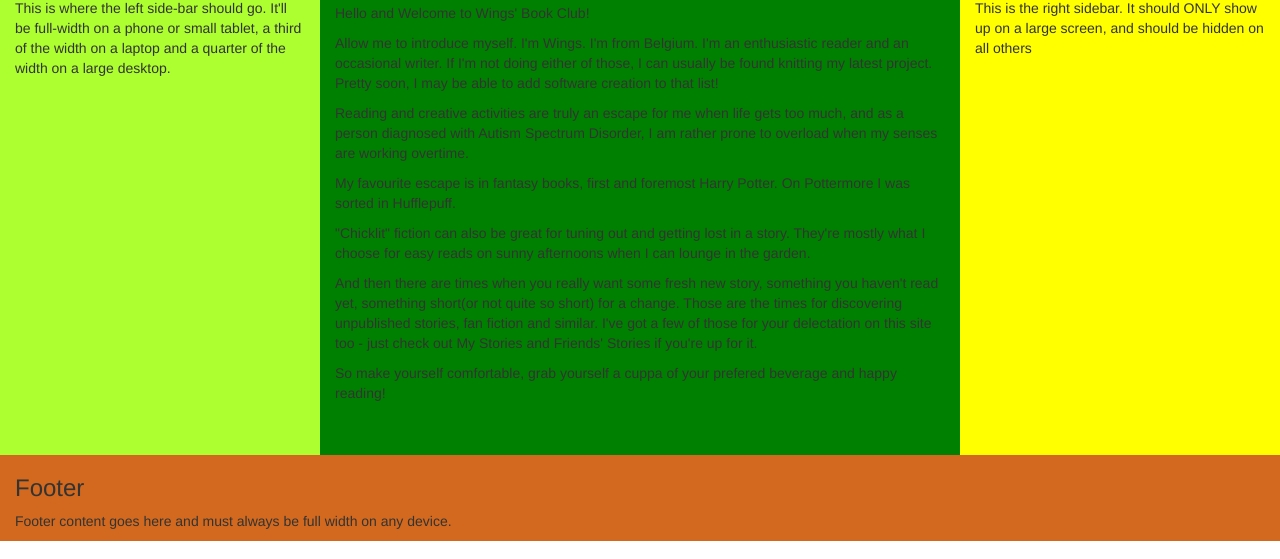
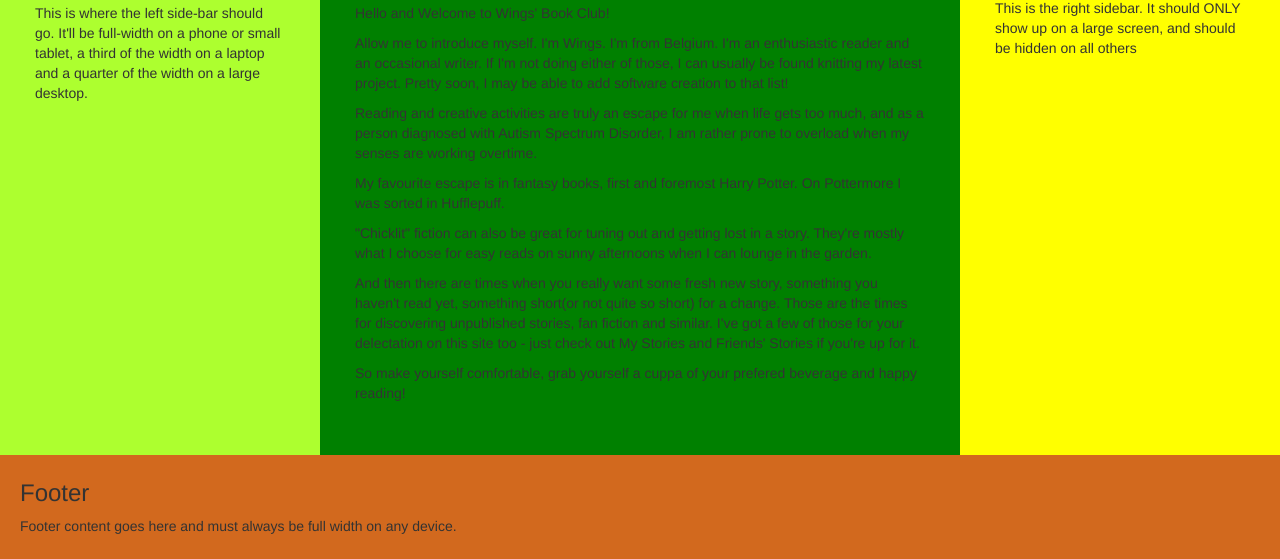
Before and after one commit to Wings30306/WingsBookClub, a plain HTML site: page index.html in a window 1280 px wide. Shown: the part 241-800 px from the top of the page. Drawn offline with nearby package versions, Linux system fonts and the light colour scheme; a web font is replaced by a local one.

Commit message:
Basic page layout completed.

```diff
--- a/assets/css/style.css
+++ b/assets/css/style.css
@@ -1,4 +1,4 @@
-@import url('https://fonts.googleapis.com/css?family=Roboto:100,200,300,400,500,600,700|Exo:100,200,300,400,500,600,700|Bad+Script:100,200,300,400,500,600,700|Indie+Flower:100,200,300,400,500,600,700|Princess+Sofia:100,200,300,400,500,600,700');
+@import url("https://fonts.googleapis.com/css?family=Roboto:100,200,300,400,500,600,700|Exo:100,200,300,400,500,600,700|Bad+Script:100,200,300,400,500,600,700|Indie+Flower:100,200,300,400,500,600,700|Princess+Sofia:100,200,300,400,500,600,700");
 
 /* background colours */
 
@@ -9,7 +9,7 @@
 
 .bg-nav {
   background-color: red;
-  margin: 0
+  margin: 0;
 }
 .bg-left {
   background-color: greenyellow;
@@ -26,18 +26,25 @@
   margin: 0;
 }
 
-.bg-footer {
+.bg-footer, .bg-body {
   background-color: chocolate;
   margin: 0;
 }
 
 /*General*/
 
-html, body,.container-fluid,.row {
+html,
+body,
+.container-fluid,
+.row,
+.col-xs-12 {
   padding: 0;
   margin: 0;
-  }
+}
 
+h1, h2, h3, h4, h5, p {
+  padding: 0 20px
+}
 
 .row-table {
   margin: 0;
@@ -47,6 +54,7 @@ html, body,.container-fluid,.row {
   margin: 0;
 }
 
+/*Header*/
 .navbar-nav {
   margin: 0;
   width: 100%;
@@ -54,16 +62,13 @@ html, body,.container-fluid,.row {
 
 .navbar-nav li {
   margin: 0;
-  padding:0;
+  padding: 0;
 }
-
-/*Header*/
-
-
-
 /*Left*/
-
-
+.left {
+  padding-top: 5px;
+  padding-bottom: 5px;
+}
 
 /*Middle*/
 .middle {
@@ -72,21 +77,23 @@ html, body,.container-fluid,.row {
   padding-bottom: 5px;
 }
 
-
 /*Right*/
 .right {
   display: none;
 }
 
-
 /*Footer*/
-
-
+.footer {
+  padding-top: 5px;
+  padding-bottom: 5px;
+}
 
 /*Responsiveness*/
 @media screen and (min-width: 992px) {
-  .table-cell{
+  .table-cell {
     height: 65vh;
+    overflow-x: hidden;
+    overflow-y: auto;
   }
   .navbar-nav li {
     width: 20%;
@@ -94,8 +101,8 @@ html, body,.container-fluid,.row {
   }
 }
 
-@media screen and (min-width:1200px) {
-.right {
-  display: table-cell;
+@media screen and (min-width: 1200px) {
+  .right {
+    display: table-cell;
+  }
 }
-}
```
Also changed, not shown: index.html (+12 -7 lines).
